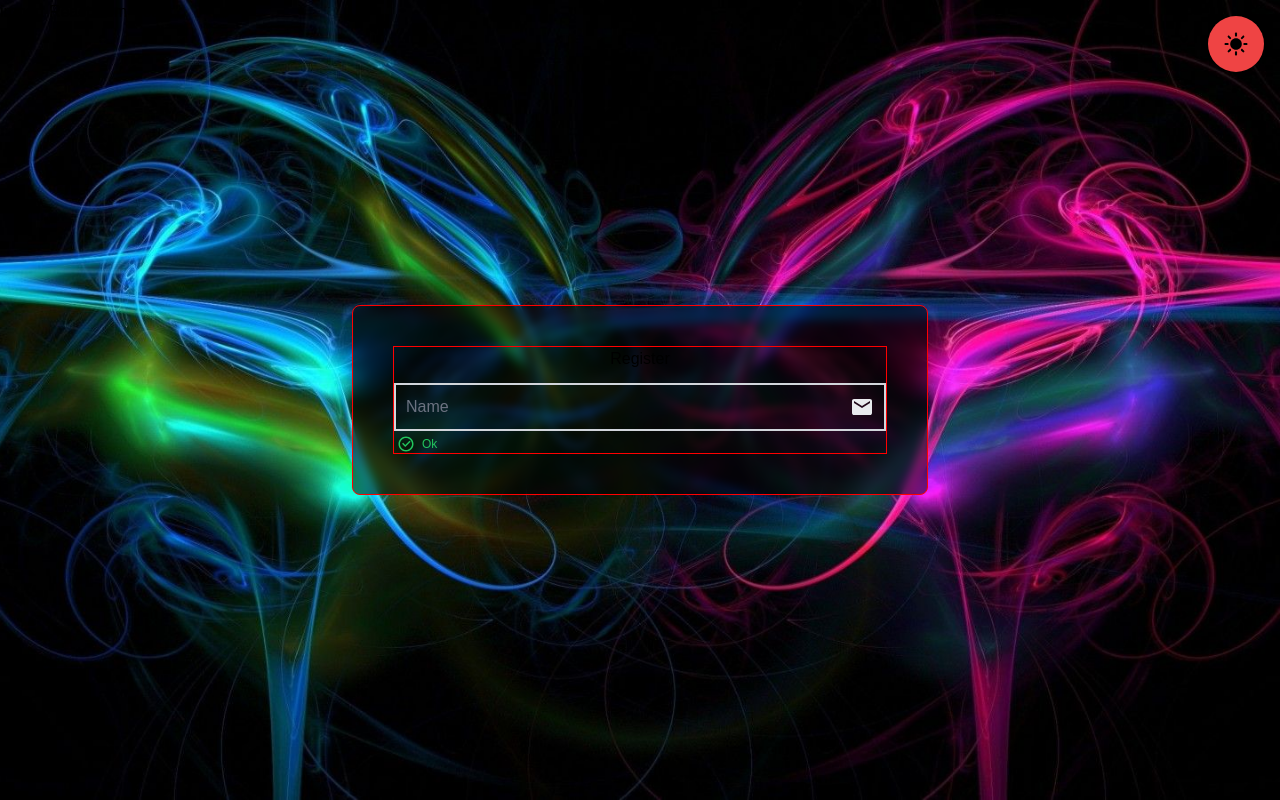
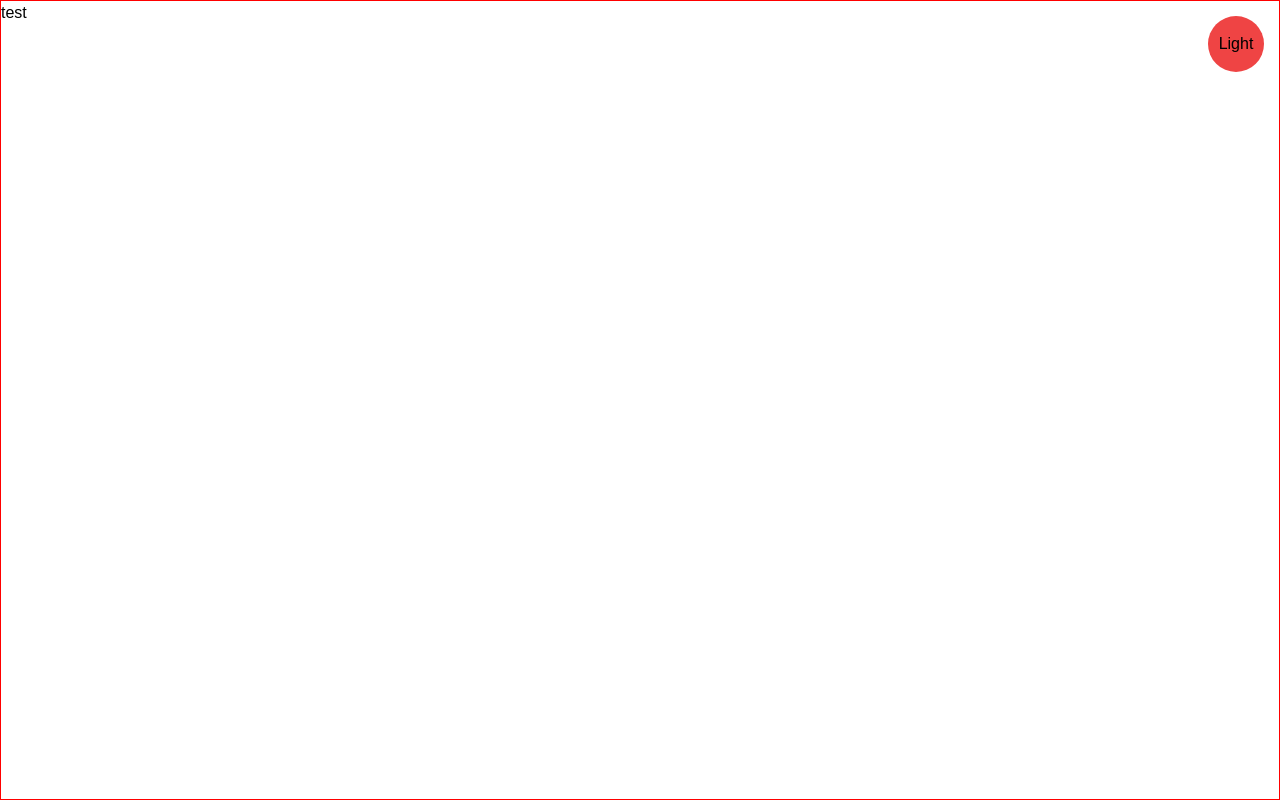
Before and after one commit to Nageshwar1997/Beautinique, a React (Vite) app in the folder client/frontend/: page /register in a window 1280 px wide. Built offline with nearby package versions, Linux system fonts and the light colour scheme; a web font is replaced by a local one.

Commit message:
Added darkmode & lightmode

```diff
--- a/client/frontend/package.json
+++ b/client/frontend/package.json
@@ -10,6 +10,7 @@
     "preview": "vite preview"
   },
   "dependencies": {
+    "@splinetool/react-spline": "^4.0.0",
     "react": "^18.3.1",
     "react-dom": "^18.3.1",
     "react-router-dom": "^7.1.1"
--- a/client/frontend/src/components/DarkMode.tsx
+++ b/client/frontend/src/components/DarkMode.tsx
@@ -1,5 +1,5 @@
 import { useEffect, useState } from "react";
-import { DarkModeIcon, LightModeIcon } from "./icons";
+// import { DarkModeIcon, LightModeIcon } from "./icons";
 import { ThemeTypes } from "../types";
 
 function DarkMode() {
@@ -19,10 +19,11 @@ function DarkMode() {
 
   return (
     <div
-      className="flex items-center gap-4 cursor-pointer w-6 h-6"
+      className="flex items-center justify-center gap-4 cursor-pointer w-6 h-6"
       onClick={toggleTheme}
     >
-      {theme === "dark" ? <LightModeIcon /> : <DarkModeIcon />}
+      {/* {theme === "dark" ? <LightModeIcon /> : <DarkModeIcon />} */}
+      <p className="text-">{theme === "dark" ? "Dark" : "Light"}</p>
     </div>
   );
 }
--- a/client/frontend/src/pages/register/Register.tsx
+++ b/client/frontend/src/pages/register/Register.tsx
@@ -1,40 +1,34 @@
 import { ChangeEvent, FC, useState } from "react";
-import {
-  CheckMark,
-  InfoIcon,
-  MailIcon,
-} from "../../components/icons";
+import { CheckMark, InfoIcon, MailIcon } from "../../components/icons";
 
 const Register = () => {
-  // const initialData = {
-  //   name: "",
-  //   password: "",
-  // };
-  // const [formData, setFormData] = useState(initialData);
+  const initialData = {
+    name: "",
+    password: "",
+  };
+  const [formData, setFormData] = useState(initialData);
 
-  // const handleInputChange = (event: ChangeEvent<HTMLInputElement>) => {
-  //   const { name, value } = event.target;
-  //   setFormData({ ...formData, [name]: value });
+  const handleInputChange = (event: ChangeEvent<HTMLInputElement>) => {
+    const { name, value } = event.target;
+    setFormData({ ...formData, [name]: value });
 
-  //   console.log("formData", formData);
-  // };
+    console.log("formData", formData);
+  };
 
-  // interface InputProps {
-  //   label?: string;
-  //   name?: string;
-  //   type?: string;
-  //   Icon?: FC;
-  //   placeholder?: string;
-  //   errorMessage?: string;
-  //   successMessage?: string;
-  // }
+  interface InputProps {
+    label?: string;
+    name?: string;
+    type?: string;
+    Icon?: FC;
+    errorMessage?: string;
+    successMessage?: string;
+  }
 
   const FloatingLabelInput: React.FC<InputProps> = ({
     label,
     name,
     type = "text",
     Icon,
-    placeholder,
     errorMessage,
     successMessage,
   }) => {
@@ -96,54 +90,9 @@ const Register = () => {
   };
 
   return (
-    <>
-      <div className="w-screen h-screen overflow-hidden bg-[url(http://localhost:5173/public/images/auth_bg.jpg)] bg-cover bg-no-repeat bg-center relative">
-        import React from "react";
-        <div className="border border-[red] bg-[black]/50 backdrop-blur-[4px] max-w-xl w-full mx-auto absolute top-1/2 left-1/2 transform -translate-x-1/2 -translate-y-1/2 rounded-lg p-10">
-          <form className="w-full h-full grid gap-2 border border-[red] space-y-1">
-            <h1 className="text-center">Register</h1>
-            {/* input-group */}
-            {/* <div className="border h-12 border-black relative my-5">
-              <input
-                type="text"
-                placeholder=" "
-                className="w-full h-full text-[16px] text-white px-2.5 bg-transparent border border-[green] rounded-[5px]"
-              />
-              <label
-                className="absolute top-1/2 left-1.5 -translate-y-1/2 text-[16px] text-white
-               px-1.5 pointer-events-none"
-              >
-                Name
-              </label>
-            </div> */}
-            <FloatingLabelInput
-              label="Name"
-              type="text"
-              Icon={MailIcon}
-              name="name"
-              // errorMessage="Testing"
-              successMessage="Ok"
-            />
-            {/* <FloatingLabelInput
-              label="Name"
-              type="text"
-              Icon={MailIcon}
-              name="email"
-              // errorMessage="Testing"
-              successMessage="Ok"
-            />
-            <FloatingLabelInput
-              label="Name"
-              type="text"
-              Icon={MailIcon}
-              name="password"
-              // errorMessage="Testing"
-              successMessage="Ok"
-            /> */}
-          </form>
-        </div>
-      </div>
-    </>
+    <div className="w-[100dvw] h-[100dvh] border border-[red] text-primary-inverted">
+      test
+    </div>
   );
 };
 
```
Also changed, not shown: 1 other file (tests, documents, lock files or other folders).
